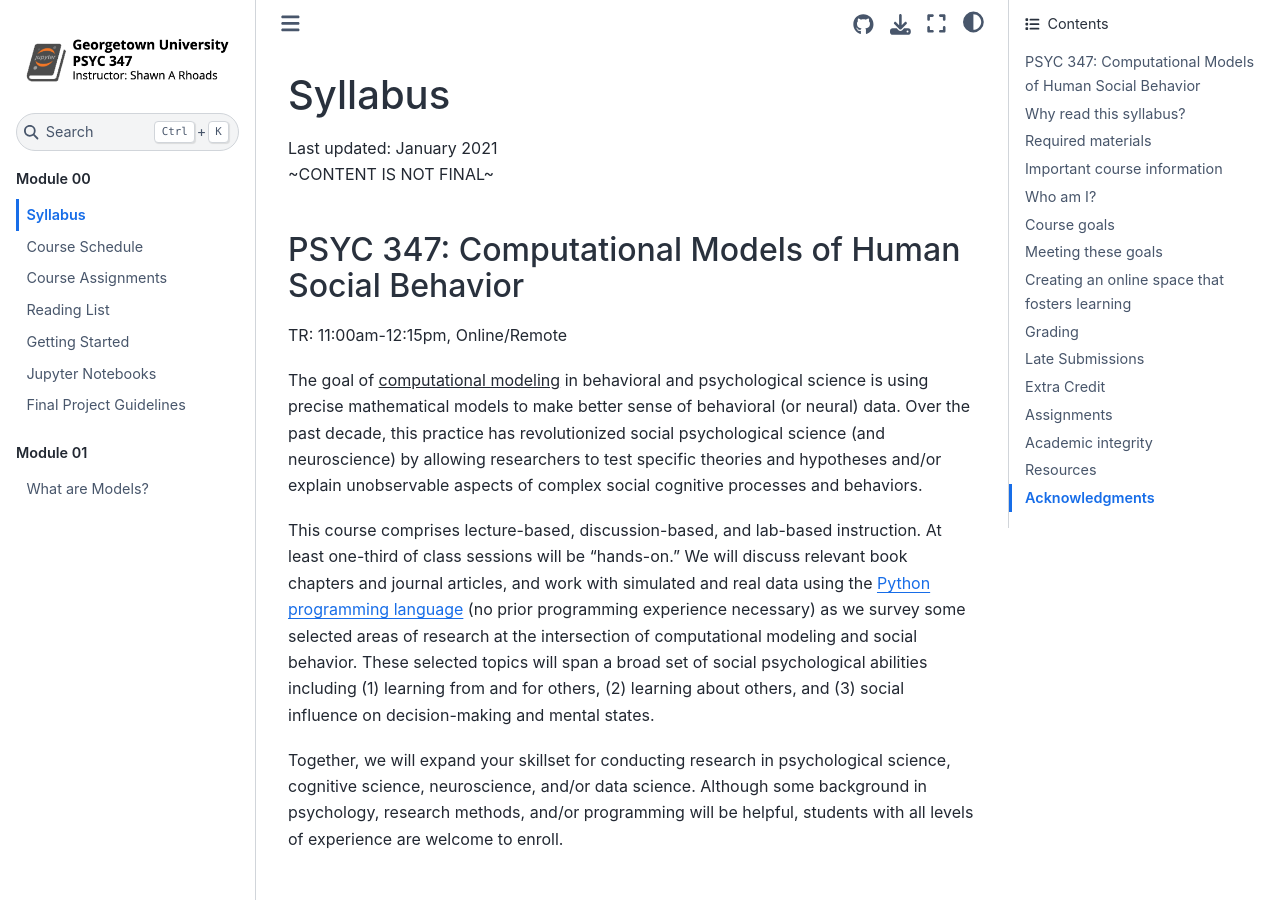
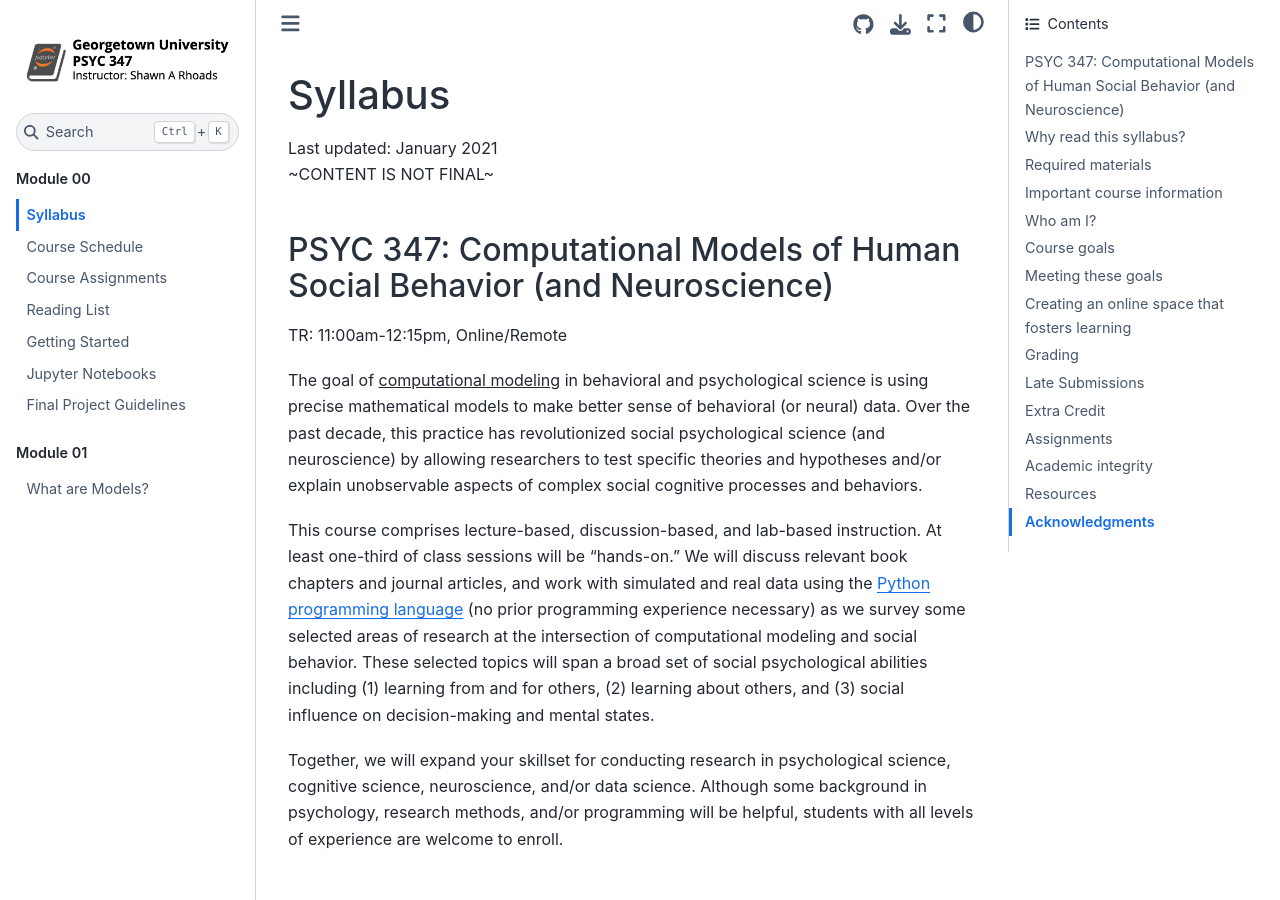
Before and after one commit to shawnrhoads/gu-psyc-347, a Jupyter Book: the page built from docs/module-00-00_Syllabus.md, in a window 1280 px wide and 900 px high. Built offline with Jupyter Book 1.0.4 settings and Sphinx 7.4.7 and the Sphinx Book theme 1.1.4, drawn with Linux system fonts in a browser that asks for light colours.

Commit message:
updated title to include neuroscience

```diff
--- a/docs/module-00-00_Syllabus.md
+++ b/docs/module-00-00_Syllabus.md
@@ -2,7 +2,7 @@
 Last updated: January 2021</br>
 ~CONTENT IS NOT FINAL~
 
-## PSYC 347: Computational Models of Human Social Behavior
+## PSYC 347: Computational Models of Human Social Behavior (and Neuroscience)
 TR: 11:00am-12:15pm, Online/Remote
 
 The goal of <u>computational modeling</u> in behavioral and psychological science is using precise mathematical models to make better sense of behavioral (or neural) data. Over the past decade, this practice has revolutionized social psychological science (and neuroscience) by allowing researchers to test specific theories and hypotheses and/or explain unobservable aspects of complex social cognitive processes and behaviors.
```
